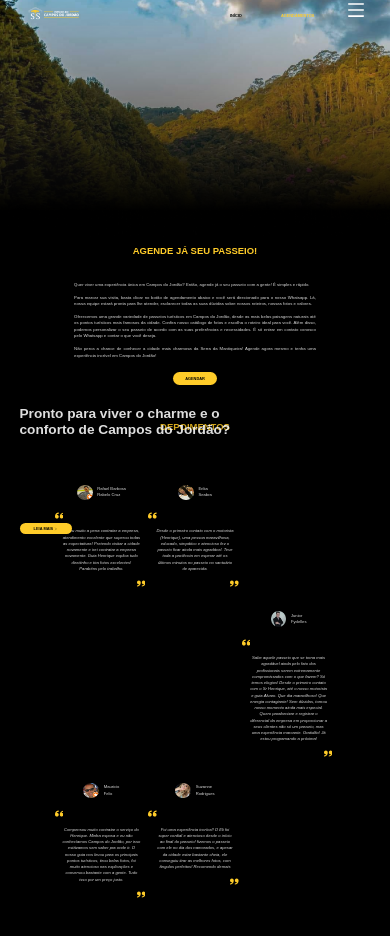
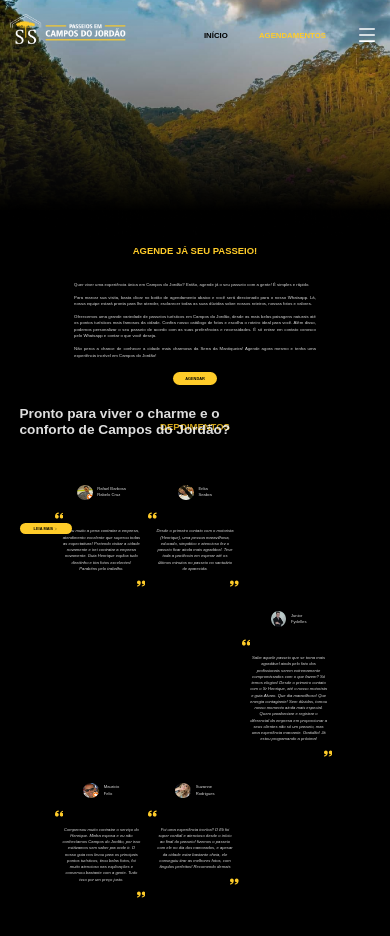
Before and after one commit to LeandroLFE/SS-CAMPOS, a React (Vite) app: page /agendamentos in a window 390 px wide. Shown: the top 936 px of the page. Built offline with nearby package versions, Linux system fonts and the light colour scheme.

Commit message:
Script icon on menu tab added

```diff
--- a/package.json
+++ b/package.json
@@ -12,7 +12,7 @@
   "dependencies": {
     "react": "^18.2.0",
     "react-dom": "^18.2.0",
-    "react-icons": "^4.8.0",
+    "react-icons": "^4.9.0",
     "react-router-dom": "^6.11.2",
     "react-slick": "^0.29.0",
     "slick-carousel": "^1.8.1",
@@ -21,6 +21,7 @@
   "devDependencies": {
     "@types/react": "^18.0.28",
     "@types/react-dom": "^18.0.11",
+    "@types/react-icons": "^3.0.0",
     "@types/react-slick": "^0.23.10",
     "@types/styled-components": "^5.1.26",
     "@typescript-eslint/eslint-plugin": "^5.57.1",
--- a/src/Components/Header/index.tsx
+++ b/src/Components/Header/index.tsx
@@ -1,15 +1,32 @@
-import { useState } from "react";
+import { useState, useEffect } from "react";
 import logo from "../../assets/logo_horizontal.png";
 import { Container } from "./style";
 import { useLocation } from "react-router-dom";
 import { FaWhatsapp, FaInstagram } from "react-icons/fa";
 import { GoMail } from "react-icons/go";
-import { AiOutlineMenu } from "react-icons/ai";
+import { AiOutlineMenu, AiOutlineClose } from "react-icons/ai";
+import { RiRoadMapLine } from 'react-icons/ri';
 
 const Header = () => {
   const location = useLocation();
-  const isMobileView = window.innerWidth <= 768;
   const [isMenuOpen, setIsMenuOpen] = useState(false);
+  const [isMobileView, setIsMobileView] = useState(window.innerWidth <= 768);
+
+  const handleMenuToggle = () => {
+    setIsMenuOpen(!isMenuOpen);
+  };
+
+  useEffect(() => {
+    const handleWindowResize = () => {
+      setIsMobileView(window.innerWidth <= 768);
+    };
+
+    window.addEventListener("resize", handleWindowResize);
+
+    return () => {
+      window.removeEventListener("resize", handleWindowResize);
+    };
+  }, []);
 
   return (
     <Container>
@@ -38,15 +55,28 @@ const Header = () => {
           Agendamentos
         </button>
         {isMobileView ? (
-          <i className={`menu-icon ${isMenuOpen ? "open" : ""}`} onClick={() => setIsMenuOpen(!isMenuOpen)}>
-            <AiOutlineMenu size={20} color="#FFFFFF" />
-          </i>
+          <button
+            className={`menu-icon ${isMenuOpen ? "open" : ""}`}
+            onClick={handleMenuToggle}
+          >
+            {isMenuOpen ? (
+              <AiOutlineClose size={20} color="#FFFFFF" />
+            ) : (
+              <AiOutlineMenu size={20} color="#FFFFFF" />
+            )}
+          </button>
         ) : (
           <>
-            <a href="https://api.whatsapp.com/message/IJB2DRZOVPY5B1?autoload=1&app_absent=0" target="_blank">
+            <a
+              href="https://api.whatsapp.com/message/IJB2DRZOVPY5B1?autoload=1&app_absent=0"
+              target="_blank"
+            >
               <FaWhatsapp className="icon" size={29} />
             </a>
-            <a href="https://www.instagram.com/sspasseiosemcampos/" target="_blank">
+            <a
+              href="https://www.instagram.com/sspasseiosemcampos/"
+              target="_blank"
+            >
               <FaInstagram className="icon" size={28} />
             </a>
             <a href="mailto:SSpasseiosemcampos@gmail.com" target="_blank">
@@ -56,15 +86,38 @@ const Header = () => {
         )}
 
         {isMenuOpen && isMobileView && (
-          <div className={`menu ${isMenuOpen ? 'open' : ''}`}>
-            {/* Menu content */}
+          <div className={`menu ${isMenuOpen ? "open" : ""}`}>
+            <img
+              src={logo}
+              alt="logo SS PASSEIOS EM CAMPOS DO JORDÃO"
+              className="logo-menu"
+            />
+            <RiRoadMapLine size={32} color="red" />
+            <h5>Roteiros</h5>
+
+            <h5>Outros Atendimentos</h5>
+
+            <h5>Serviços</h5>
+
+            <h5>Diferencial do nosso trabalho</h5>
+
+            <h5>Feedbacks</h5>
+
+
+            <h5>Contato/Agendamento</h5>
             <div className="menu-item">
-              <a href="https://api.whatsapp.com/message/IJB2DRZOVPY5B1?autoload=1&app_absent=0" target="_blank">
+              <a
+                href="https://api.whatsapp.com/message/IJB2DRZOVPY5B1?autoload=1&app_absent=0"
+                target="_blank"
+              >
                 <FaWhatsapp className="icon" size={29} />
               </a>
             </div>
             <div className="menu-item">
-              <a href="https://www.instagram.com/sspasseiosemcampos/" target="_blank">
+              <a
+                href="https://www.instagram.com/sspasseiosemcampos/"
+                target="_blank"
+              >
                 <FaInstagram className="icon" size={28} />
               </a>
             </div>
@@ -73,6 +126,12 @@ const Header = () => {
                 <GoMail className="icon" size={32} />
               </a>
             </div>
+            <button
+              className="close-menu-button"
+              onClick={handleMenuToggle}
+            >
+              <AiOutlineClose size={20} color="#FFFFFF" />
+            </button>
           </div>
         )}
       </div>
--- a/src/Components/Header/style.tsx
+++ b/src/Components/Header/style.tsx
@@ -44,7 +44,7 @@ export const Container = styled.div`
     }
 
     #button-1 {
-        margin-right: 10vw;
+        margin-right: 8vw;
     }
 
     #button-2 {
@@ -69,7 +69,8 @@ export const Container = styled.div`
     .menu-icon {
         color: #ffffff;
         cursor: pointer;
-        /* Add any additional styles as needed */
+        margin: 6.5vw 3vw 3vw 0;
+        background-color: rgba(0, 0, 0, 0);
     }
 
     a {
@@ -79,12 +80,18 @@ export const Container = styled.div`
 
     .menu {
         position: absolute;
-        top: 100%;
+        top: 0;
         right: 0;
-        width: 200px; /* Adjust the width as needed */
-        background-color: black;
+        left: 0;
+        height: 100vh;
+        background-color: rgba(0, 0, 0);
         padding: 10px;
         /* Add any additional styles as needed */
+    }
+
+    .logo-menu {
+        width: 50%;
+        margin: 12vw 0 0 9vw;
     }
 
     .menu-item {
@@ -103,10 +110,25 @@ export const Container = styled.div`
         display: block;
     }
 
+    .close-menu-button {
+        position: absolute;
+        background-color: rgba(0, 0, 0, 0);
+        top: 5vh;
+        right: 10vw;
+        z-index: 2;
+    }
 
     /* Smartphones */
     @media (min-width: 375px) and (max-width: 480px) {
+        .logo {
+            width: 30%;
+            margin: 3vw 20vw 3vw 2vw;
+        }
 
+        .button {
+            font-size: 2vw;
+            margin-top: 3vw;
+        }
     }
 
     @media (min-width: 481px) and (max-width: 767px) {
```
Also changed, not shown: 1 other file (tests, documents, lock files or other folders).
